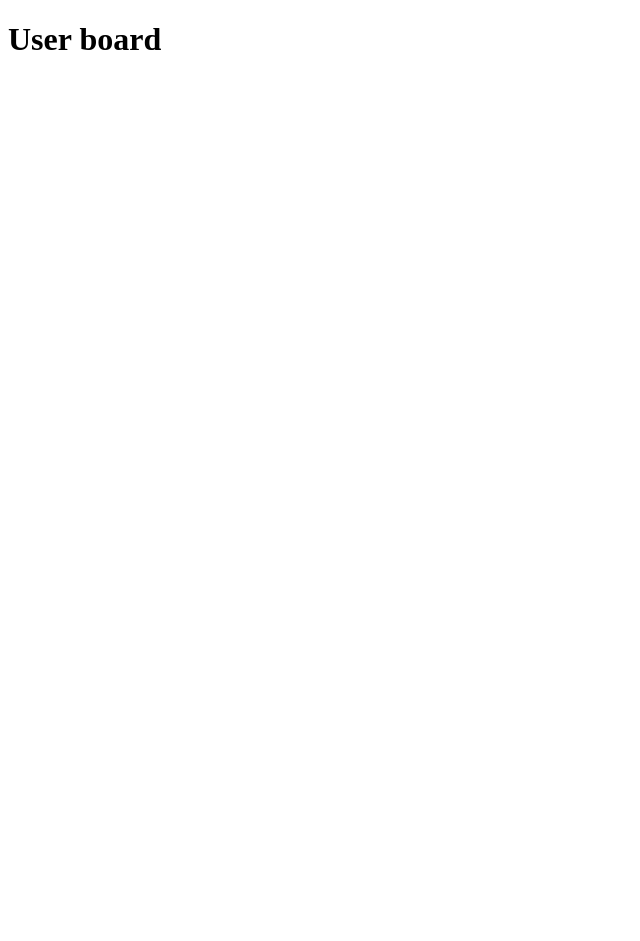
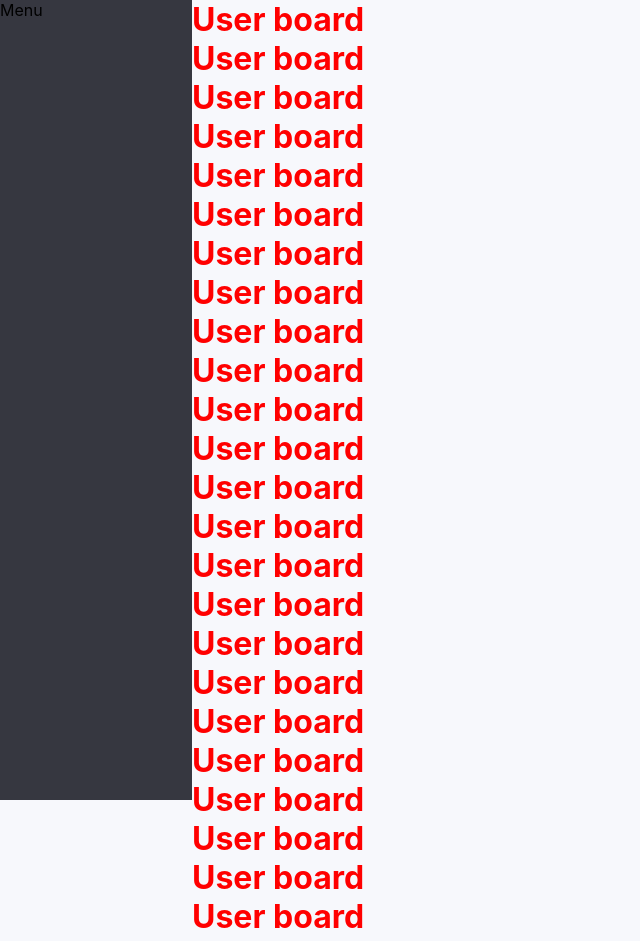
Before and after one commit to karlbehrensg/finances, a React app in the folder frontend/: page / in a window 1280 px wide. Shown: the top 941 px of the page, without its empty margins (0-640 px from the left). Before the commit the page ends 800 px from the top, so only its background shows below. Built offline with nearby package versions, Linux system fonts and the light colour scheme.

Commit message:
Sticky sidebar

```diff
--- a/frontend/src/App.js
+++ b/frontend/src/App.js
@@ -1,15 +1,22 @@
 import React from 'react'
 import { BrowserRouter as Router, Route } from 'react-router-dom'
+import Layout from './containers/Layout'
 import { UserHome, Movements, Register, Login } from './pages'
+import { GlobalStyle } from './GlobalStyle'
 
 const App = () => {
   return (
+    <>
+      <GlobalStyle />
       <Router>
+        <Layout>
           <Route exact path='/' component={UserHome} />
           <Route exact path='/movements' component={Movements} />
           <Route exact path='/register' component={Register} />
           <Route exact path='/login' component={Login} />
+        </Layout>
       </Router>
+    </>
   )
 }
 
--- /dev/null
+++ b/frontend/src/GlobalStyle.js
@@ -0,0 +1,35 @@
+import { createGlobalStyle } from 'styled-components'
+
+export const GlobalStyle = createGlobalStyle`
+  html {
+    box-sizing: border-box;
+    font-family: -apple-system, BlinkMacSystemFont, 'Segoe UI', Roboto, Oxygen, Ubuntu, Cantarell, 'Open Sans', 'Helvetica Neue', sans-serif;
+  }
+
+  *, *:before, *:after {
+    box-sizing: inherit;
+  }
+
+  ul, li, h1, h2, h3, p, button {
+    margin: 0;
+    padding: 0;
+  }
+
+  ul {
+    list-style: none;
+  }
+
+  button {
+    background: transparent;
+    border: 0;
+    outline: 0;
+  }
+
+  body {
+    background: #F7F8FC;
+    height: 100vh;
+    margin: 0 auto;
+    overscroll-behavior: none;
+    width: 100%;
+  }
+`
--- /dev/null
+++ b/frontend/src/containers/Layout.js
@@ -0,0 +1,35 @@
+import React from 'react'
+import styled from 'styled-components'
+
+const Container = styled.div`
+  display: flex;
+  padding: 0;
+`
+
+const MenuContainer = styled.div`
+  display: inline-block;
+  max-width: 255px;
+  width: 15%;
+`
+
+const Menu = styled.div`
+  --offset: var(--space);
+  background-color: #363740;
+  max-width: 255px;
+  width: 15%;
+  height: 100vh;
+  position: fixed;
+`
+
+const Layout = ({ children }) => {
+  return (
+    <Container>
+      <MenuContainer>
+        <Menu>Menu</Menu>
+      </MenuContainer>
+      {children}
+    </Container>
+  )
+}
+
+export default Layout
--- a/frontend/src/pages/UserHome.js
+++ b/frontend/src/pages/UserHome.js
@@ -1,8 +1,54 @@
 import React from 'react'
+import styled from 'styled-components'
+
+const Container = styled.div`
+  display: box;
+`
+
+const Title = styled.h1`
+  color: red;
+`
 
 const UserHome = () => {
   return (
-    <h1>User board</h1>
+    <Container>
+      <Title>User board</Title>
+      <Title>User board</Title>
+      <Title>User board</Title>
+      <Title>User board</Title>
+      <Title>User board</Title>
+      <Title>User board</Title>
+      <Title>User board</Title>
+      <Title>User board</Title>
+      <Title>User board</Title>
+      <Title>User board</Title>
+      <Title>User board</Title>
+      <Title>User board</Title>
+      <Title>User board</Title>
+      <Title>User board</Title>
+      <Title>User board</Title>
+      <Title>User board</Title>
+      <Title>User board</Title>
+      <Title>User board</Title>
+      <Title>User board</Title>
+      <Title>User board</Title>
+      <Title>User board</Title>
+      <Title>User board</Title>
+      <Title>User board</Title>
+      <Title>User board</Title>
+      <Title>User board</Title>
+      <Title>User board</Title>
+      <Title>User board</Title>
+      <Title>User board</Title>
+      <Title>User board</Title>
+      <Title>User board</Title>
+      <Title>User board</Title>
+      <Title>User board</Title>
+      <Title>User board</Title>
+      <Title>User board</Title>
+      <Title>User board</Title>
+      <Title>User board</Title>
+    </Container>
   )
 }
 
```
Lines whose indentation alone changed are shown as unchanged.
